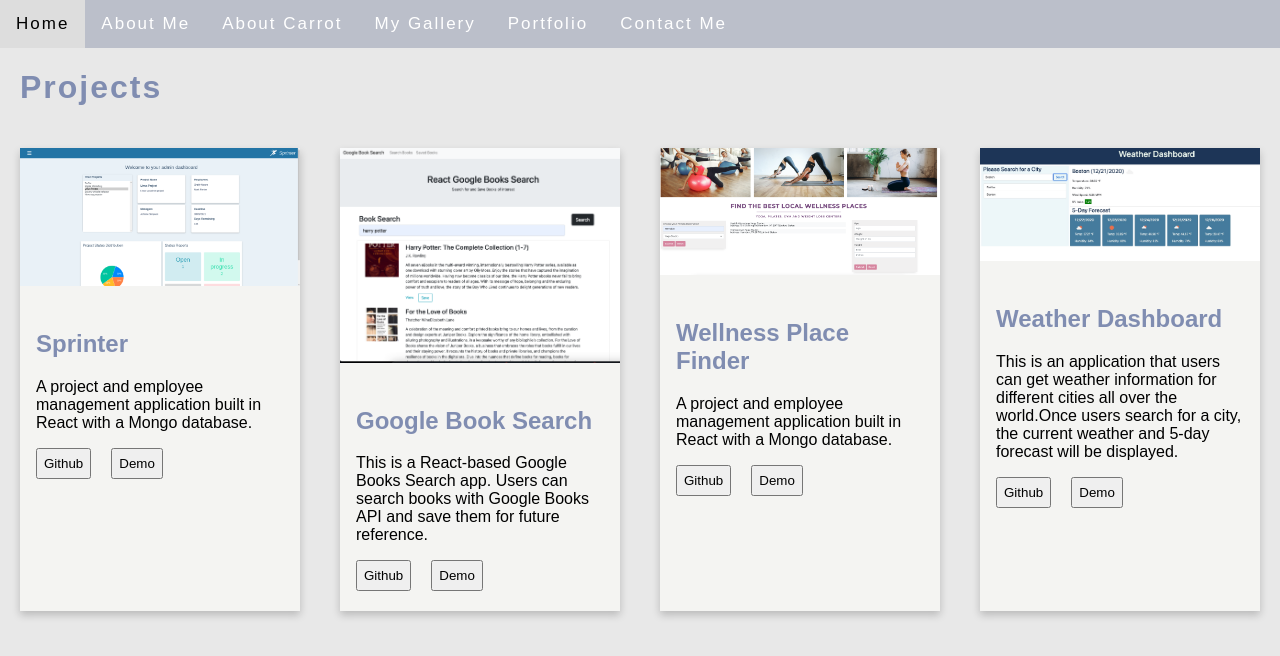
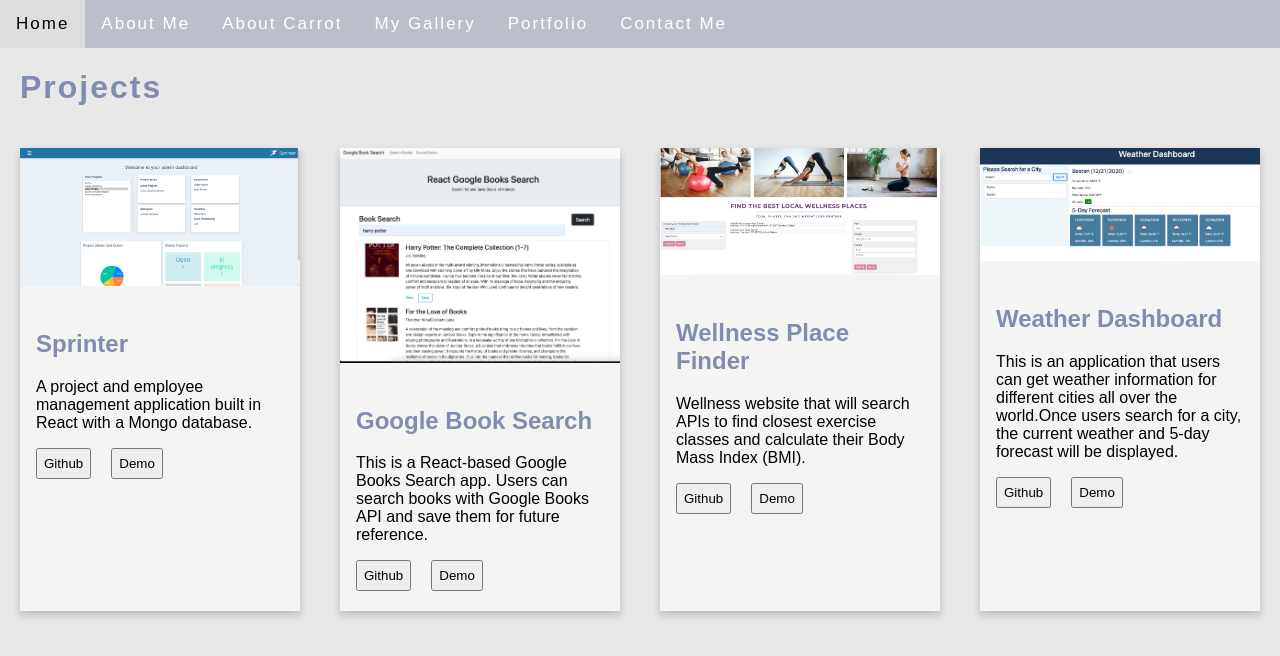
Before and after one commit to mengyue-z/CS601-Term-Project, a Vue app: page /portfolio in a window 1280 px wide. Shown: the top 656 px of the page. Built offline with nearby package versions, Linux system fonts and the light colour scheme.

Commit message:
Update Portfolio.vue

```diff
--- a/src/views/Portfolio.vue
+++ b/src/views/Portfolio.vue
@@ -23,7 +23,7 @@
       :imageUrl="'well-finder.png'"
       :imageAltText="'Wellness Place Finder screenshot'"
       :projectName="'Wellness Place Finder'"
-      :projectDescription="'A project and employee management application built in React with a Mongo database.'"
+      :projectDescription="'Wellness website that will search APIs to find closest exercise classes and calculate their Body Mass Index (BMI).'"
       :gitLink="'https://github.com/mengyue-z/Wellness-Place-Finder'"
       :demoLink="'https://mengyue-z.github.io/Wellness-Place-Finder'"
     />
```
